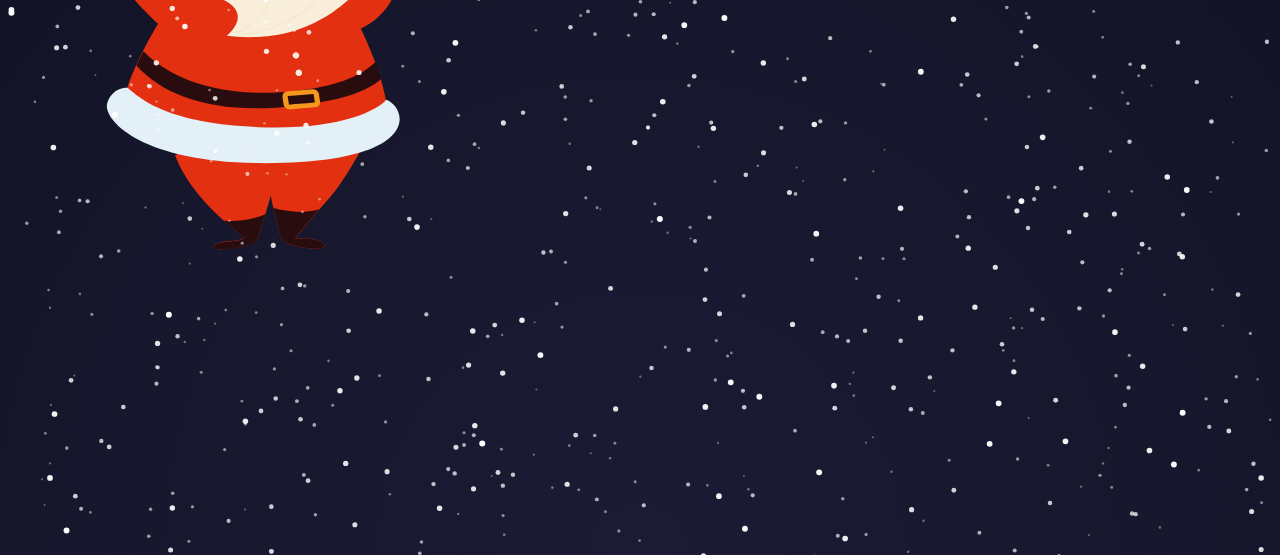
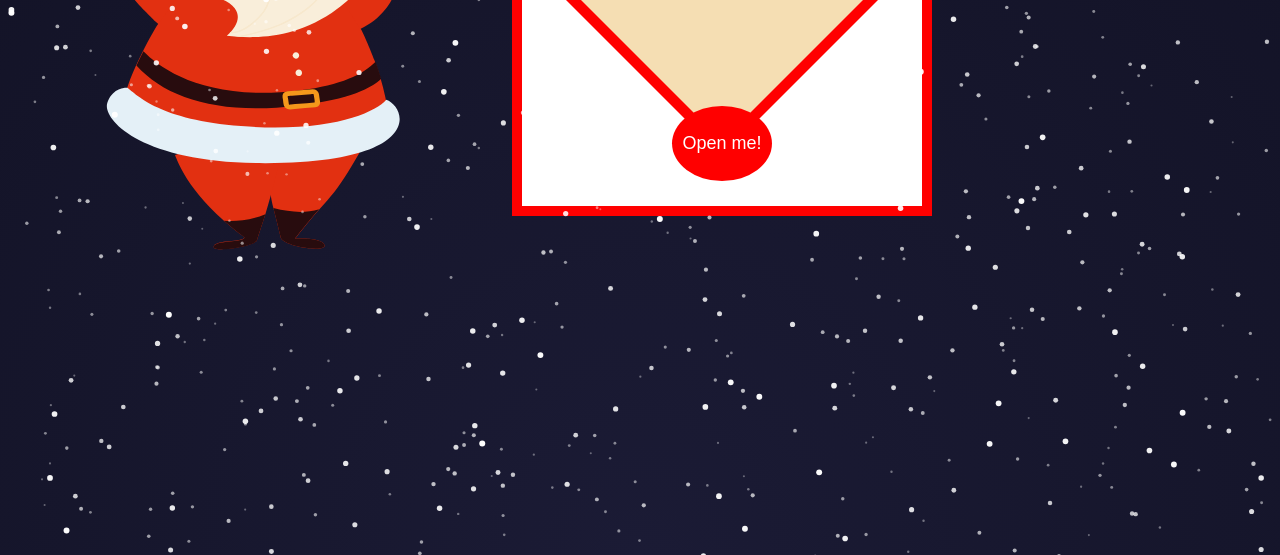
Before and after one commit to Naima-ABDOUNE/NewYear_2024, a plain HTML site: page index.html in a window 1280 px wide. Shown: the part 245-800 px from the top of the page. Drawn offline with Linux system fonts and the light colour scheme.

Commit message:
add message

```diff
--- a/index.css
+++ b/index.css
@@ -1,8 +1,8 @@
-body{
-    margin:0;
-    padding:0;
-    display:flex;
-    height:100vh;
+body {
+  margin: 0;
+  padding: 0;
+  display: flex;
+  height: 100vh;
   background-image: radial-gradient(circle at 50% 100%, #1b1b35, #121225);
 }
 
@@ -12,27 +12,114 @@ body{
 
 .right-section {
   width: 60%;
-    display:flex;
   justify-content: center;
+  align-items: center;
 }
 
-
-.message{
+.message {
   font-weight: 1000;
   letter-spacing: 3px;
   font-family: "Mountains of Christmas", cursive;
-    font-size: 6vw;
-    text-align: center;
-    z-index: -1;
+  font-size: 4vw;
+  color:red;
+  margin-top: 2%;
+  margin-bottom: 15%;
+  animation-name: wiebel;
+  animation-duration: 2s;
+  animation-iteration-count: infinite;
 }
 
-  .red {
-    -webkit-text-fill-color: transparent;
-    -webkit-background-clip: text;
+@keyframes wiebel {
+  25%{transform: rotate(10deg);}
+  50%{transform: rotate(0deg);}
+  75%{transform: rotate(-10deg);}
+  100%{transform: rotate(0deg);}
 }
-
 .canvas {
   position: absolute;
   inset: 0;
   pointer-events: none;
 }
+
+
+
+.enveloppe {
+  width: 50%;
+  height: 50%;
+
+  margin-top: 100px;
+}
+
+.square {
+  width: 400px;
+  height: 250px;
+  background-color: white;
+  border: 10px solid red;
+}
+
+.triangle {
+  position: relative;
+  width: 0;
+  height: 0;
+  border-left: 200px solid transparent;
+  border-right: 200px solid transparent;
+  border-top: 200px solid red;
+}
+
+
+.inner-triangle {
+  position: relative;
+  top: -200px;
+  left: -185px;
+  width: 0;
+  height: 0;
+  border-left: 185px solid transparent;
+  border-right: 185px solid transparent;
+  border-top: 185px solid wheat;
+}
+
+#knop {
+  background-color: red;
+  color: white;
+  border: none;
+  border-radius: 50%;
+  width: 100px;
+  height: 75px;
+  position: relative;
+  top: -35px;
+  left: -50px;
+  font-family: chalkboard, sans-serif;
+  font-size: 1.125em;
+  transition-duration: 1s;
+}
+
+#knop:hover {
+  background-color: crimson;
+}
+
+#brief {
+  display: none;
+  position: relative;
+  top:-60%;
+  width: 60%;
+  height: 60%;
+  background-color: white;
+  border: 3px solid RED;
+
+}
+.text {
+  font-family: chalkboard, sans-serif;
+  font-size: 1em;
+  text-align: center;
+  color: rgb(27, 27, 27);
+  margin-top:20%;
+
+}
+
+.person {
+  font-family: chalkboard, sans-serif;
+  font-size: 1em;
+  text-align: right;
+  margin-top: 100px;
+  margin-right: 25px;
+}
--- a/index.html
+++ b/index.html
@@ -24,6 +24,24 @@
 
             <h1 class="red message">Bonne Année 2024</h1>
 
+            <div class="enveloppe">
+                <div class="square">
+                      <div class="triangle">
+                            <div class="inner-triangle">
+                                  <button type="button" id="knop">Open me!</button>
+                            </div>
+                      </div>
+                </div>
+          </div>
+
+          <div id="brief">
+
+                <p class="text">
+                🎉 Bienvenue, 2024! 🎉<br> <br> Que cette nouvelle année vous apporte bonheur, succès et moments mémorables. Santé et prospérité à vous et à vos proches. Meilleurs vœux pour une année exceptionnelle !</p>
+
+                <p class="person">Naima ABDOUNE <br>Paris, le 01/01/2024</p>
+          </div>
+
         </div>
 
 
--- a/index.js
+++ b/index.js
@@ -79,4 +79,14 @@ const render = () => {
   });
 };
 
+var mijnKnop = document.getElementsByTagName("button");
+var teller = 0;
+while (teller < mijnKnop.length) {
+       this.onclick = function() {
+       var mijnDiv = document.getElementById("brief").style.display = "block";
+       console.log("Ayyyyyyyyyy");
+};
+       teller++;
+};
+
 render();
```
Lines whose indentation alone changed are shown as unchanged.
